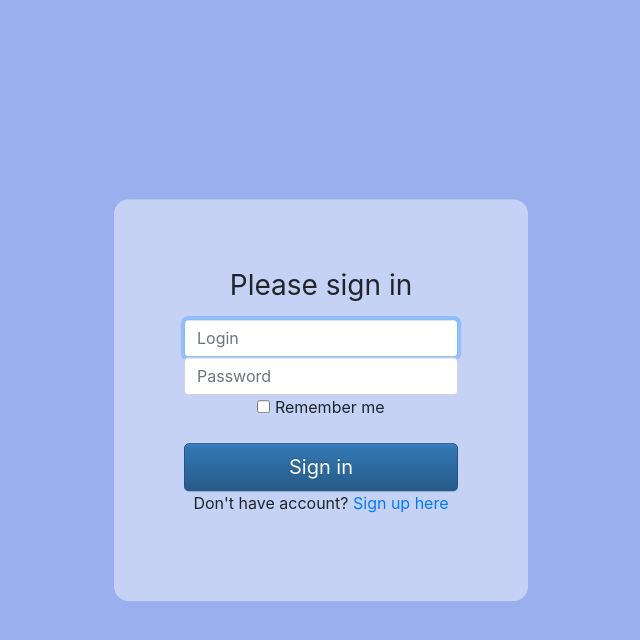
After one commit to RB387/GorbInDocks, a Flask app: page /index in a window 1280 px wide. The commit adds this page. Shown: the top 640 px of the page, without its empty margins (319-959 px from the left). Run offline with Flask 2, Linux system fonts and the light colour scheme; parts of the project's set-up code (start-up, migrations or seed data) failed here and were passed over; some libraries are stand-ins or nearby versions.

Commit message:
frontend update

```diff
--- /dev/null
+++ b/templates/index.html
@@ -0,0 +1,81 @@
+<!DOCTYPE html>
+<html lang="en">
+<head>
+  <meta charset="utf-8">
+	<meta name="viewport" content="width=device-width, initial-scale=1, shrink-to-fit=no">
+
+	 <link rel="stylesheet" href="https://stackpath.bootstrapcdn.com/bootstrap/4.3.1/css/bootstrap.min.css">
+     <link rel="stylesheet" href="https://maxcdn.bootstrapcdn.com/bootstrap/3.3.7/css/bootstrap-theme.min.css">
+     <script src="//maxcdn.bootstrapcdn.com/bootstrap/4.0.0/js/bootstrap.min.js"></script>
+     <script src="//cdnjs.cloudflare.com/ajax/libs/jquery/3.2.1/jquery.min.js"></script>
+     <style>
+     .centrep{
+     padding: 70px;
+     position: fixed; top: 50%; left: 50%;
+     background: #c6d2f5;
+     border-radius: 15px;
+     -webkit-transform: translate(-50%, -50%);
+     -ms-transform: translate(-50%, -50%);
+     transform: translate(-50%, -50%);
+
+      }
+      body {
+      background-color: #9aafed;
+      }
+      .right{
+           position: fixed; top: 0%; left: 73%;
+      }
+
+
+      </style>
+</head>
+
+<body class="text-center"  >
+  <form  class="form-signin" action="{{ url_for('index') }}" method="post">
+       <div class="centrep" >
+            <div class="right" >
+
+
+            </div>
+            <h1 class="h3 mb-3 font-weight-normal">Please sign in</h1>
+
+            <label  class="sr-only"> login</label>
+			         <input type="text"  class="form-control"
+                     placeholder="Login" name="login" required autofocus>
+
+  		    <label  class="sr-only">password</label>
+			         <input type="password"   class="form-control"
+                     placeholder="Password" name="password" required>
+
+		 	<div class="checkbox mb-3">
+			         <label>
+			    	       <input type="checkbox" value="remember-me"> Remember me
+			         </label>
+
+		    </div>
+
+		       	<button class="btn btn-lg btn-primary btn-block" type="submit" name="btn_submit_authorization">Sign in</button>
+                <p class="text-center">Don't have account? <a href="reg">Sign up here</a></p>
+
+
+                {% if bad_auth %}
+                    <span style="color: #ff0000;">Wrong login or password!</span>
+                {% endif %}
+
+    </div>
+
+
+        </form>
+
+
+
+    </body>
+     <script src="https://code.jquery.com/jquery-3.3.1.slim.min.js"></script>
+
+
+
+
+
+
+
+</html>
```
Also changed, not shown: templates/reg.html (+64 -14 lines).
